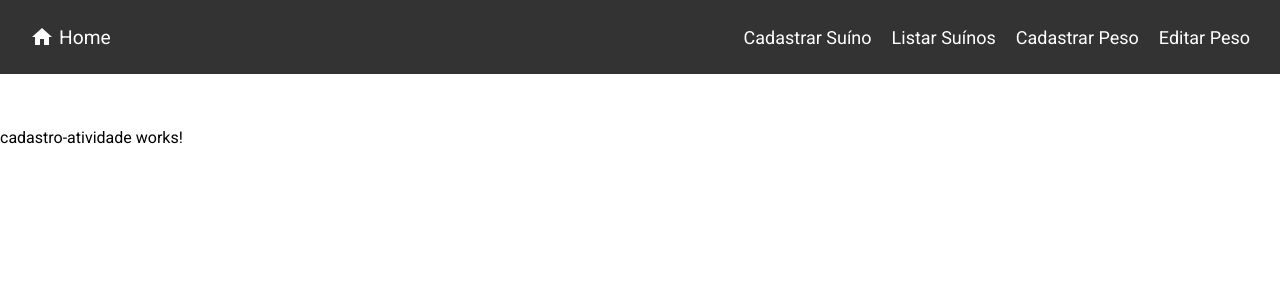
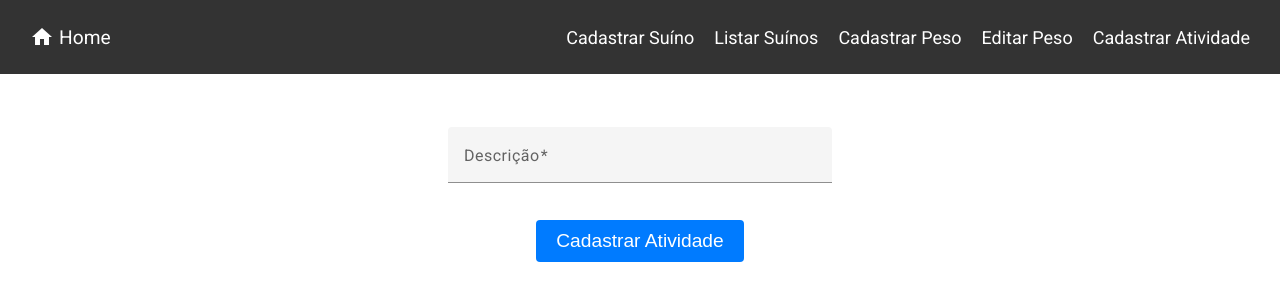
Before and after one commit to everaldina/SuinoFarm-Manager, an Angular app: page /cadastroAtividade in a window 1280 px wide. Shown: the top 300 px of the page. Built offline with nearby package versions, Linux system fonts and the light colour scheme.

Commit message:
Implementando componente de cadastro de atividade

```diff
--- a/src/app/app.component.html
+++ b/src/app/app.component.html
@@ -32,6 +32,10 @@
         <div (click)="paraEdicaoPeso()">
           <span>Editar Peso</span>
         </div>
+
+        <div (click)="paraCadastroAtividade()">
+          <span>Cadastrar Atividade</span>
+        </div>
       </div>
     </nav>
 </div>
--- a/src/app/components/cadastro-atividade/cadastro-atividade.component.css
+++ b/src/app/components/cadastro-atividade/cadastro-atividade.component.css
@@ -0,0 +1,22 @@
+.atividade-form mat-form-field {
+    display: block;
+    width: 30%; /* Adjust this to change the width of the form */
+    margin: 0 auto; /* This will center the form */
+    padding: 15px; /* This adds some space inside the border */
+}
+
+button {
+    padding: 10px 20px;
+    background-color: #007bff;
+    color: white;
+    border: none;
+    border-radius: 4px;
+    cursor: pointer;
+    display: block;
+    margin: 0 auto;
+    font-size: larger;
+}
+
+button:hover {
+    background-color: #0056b3;
+}
--- a/src/app/components/cadastro-atividade/cadastro-atividade.component.html
+++ b/src/app/components/cadastro-atividade/cadastro-atividade.component.html
@@ -1 +1,9 @@
-<p>cadastro-atividade works!</p>
+<form [formGroup]="formularioAtividade" (ngSubmit)="onSubmit()" class="atividade-form">
+
+    <mat-form-field>
+      <mat-label>Descrição</mat-label>
+      <input matInput formControlName="descricao" />
+    </mat-form-field>
+
+    <button type="submit">Cadastrar Atividade</button>
+  </form>
--- a/src/app/components/cadastro-atividade/cadastro-atividade.component.ts
+++ b/src/app/components/cadastro-atividade/cadastro-atividade.component.ts
@@ -1,4 +1,7 @@
 import { Component } from '@angular/core';
+import { AbstractControl, FormArray, FormControl, FormGroup, Validators } from '@angular/forms';
+import { DatabaseService } from '../../services/database.service';
+import { Atividade } from '../../models/atividade';
 
 @Component({
   selector: 'app-cadastro-atividade',
@@ -7,4 +10,33 @@ import { Component } from '@angular/core';
 })
 export class CadastroAtividadeComponent {
 
+  formularioAtividade : FormGroup;
+
+  constructor(private database: DatabaseService) {
+    this.formularioAtividade = new FormGroup({
+      'descricao': new FormControl(null, [
+          Validators.required
+      ])
+    })
+  }
+
+  onSubmit(){
+    if(this.formularioAtividade.valid){
+      let resposta = this.formularioAtividade.value;
+      let atividade: Atividade = {
+        id: '',
+        descricao: resposta.descricao
+      }
+      console.log("Formulário válido", atividade);
+
+      this.database.addAtividade(atividade)
+      console.log(this.database.getAtividades());
+
+      this.formularioAtividade.reset();
+    }
+    else{
+      console.log("Formulário inválido");
+    }
+  }
+
 }
--- a/src/app/components/form-cadastro/form-cadastro.component.html
+++ b/src/app/components/form-cadastro/form-cadastro.component.html
@@ -57,5 +57,5 @@
     </mat-select>
   </mat-form-field>
 
-  <button type="submit">Submit</button>
+  <button type="submit">Cadastrar Suino</button>
 </form>
```
